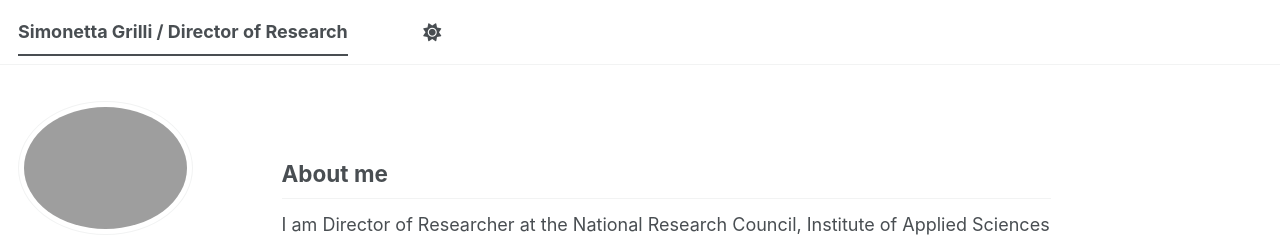
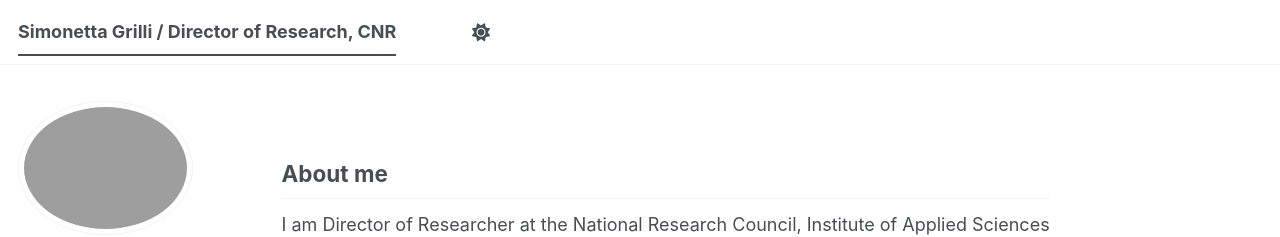
Before and after one commit to simonettagrilli/simonettagrilli.github.io, a Jekyll site: the page built from _pages/about.md, in a window 1280 px wide. Shown: the top 237 px of the page. Built offline with Jekyll 4.4.1, drawn with Linux system fonts in a browser that asks for light colours; some web fonts are replaced; a script bundle is joined from its source files by our own code; library files that are not in the unit come from our copies.

Commit message:
Update site title to include 'CNR'

```diff
--- a/_config.yml
+++ b/_config.yml
@@ -9,7 +9,7 @@
 # Basic Site Settings
 locale                   : "en-US"
 site_theme               : "default" # The available themes options are "default", "air", "sunrise", "mint", "dirt" and "contrast"
-title                    : "Simonetta Grilli / Director of Research"
+title                    : "Simonetta Grilli / Director of Research, CNR"
 title_separator          : "-"
 name                     : &name "Simonetta Grilli"
 description              : &description "CNR Researcher working on electrohydrodynamics, biosensing, optical microscopy"   # Update this with a general description of your site, this is the default if not overridden by a page
```
